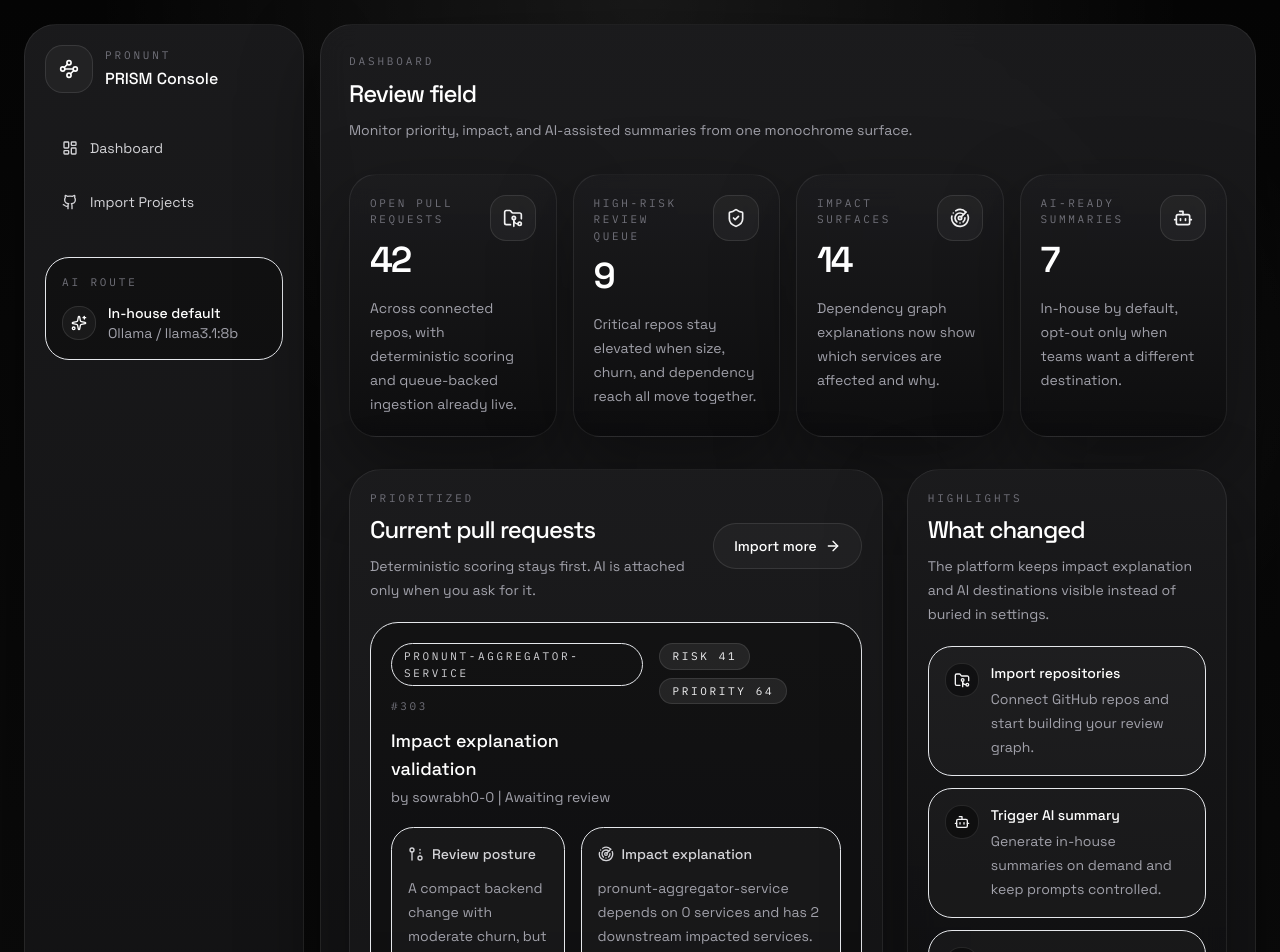
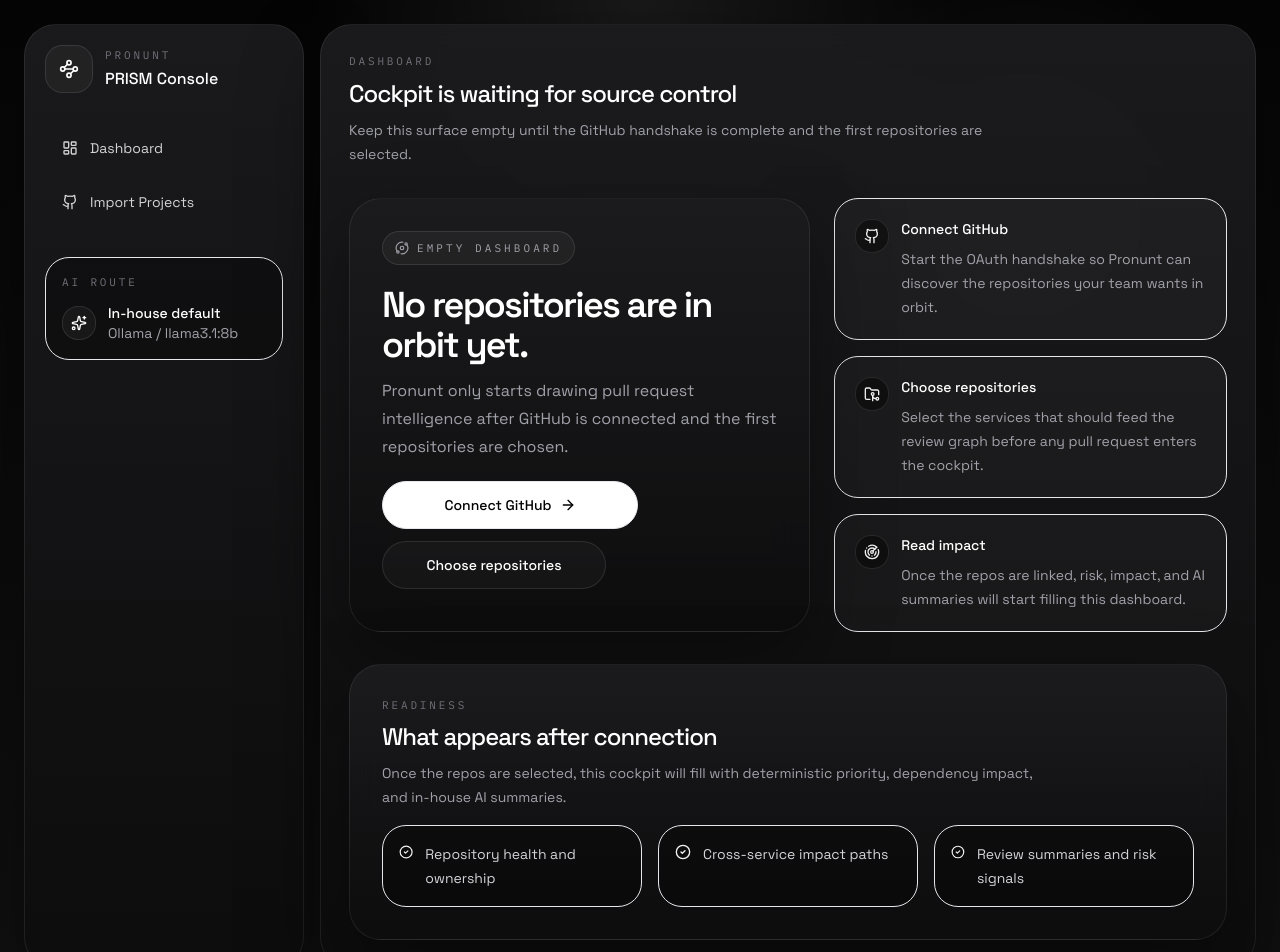
Before and after one commit to pronunt/pronunt-frontend-service, a Next.js app: page /dashboard in a window 1280 px wide. Shown: the top 952 px of the page. Built offline with nearby package versions, Linux system fonts and the light colour scheme.

Commit message:
fix(frontend): wire github auth and empty dashboard states

```diff
--- a/app/dashboard/import/page.tsx
+++ b/app/dashboard/import/page.tsx
@@ -1,16 +1,78 @@
+import Link from "next/link";
+import { ArrowRight, FolderGit2, Github, Orbit, ShieldCheck } from "lucide-react";
+
 import { DashboardSectionHeading } from "@/components/dashboard/dashboard-section-heading";
 import { GithubConnectPanel } from "@/components/onboarding/github-connect-panel";
+import { Button } from "@/components/ui/button";
+
+const placeholderRepos = [
+  "Repository list will appear after GitHub authentication completes.",
+  "Pronunt will let you choose only the services you want in the first review orbit.",
+  "Nothing is imported automatically before you confirm the selection."
+];
 
 export default function ImportPage() {
   return (
     <div className="space-y-8">
       <DashboardSectionHeading
-        eyebrow="Connection"
-        title="GitHub not connected yet"
-        description="Keep the dashboard empty until the account handshake is complete."
+        eyebrow="Import"
+        title="Choose repositories after the handshake"
+        description="This page stays empty until GitHub is connected. Once the account is linked, repository selection belongs here."
       />
 
-      <GithubConnectPanel compact />
+      <section className="grid gap-6 xl:grid-cols-[0.94fr_1.06fr]">
+        <GithubConnectPanel compact />
+
+        <div className="panel rounded-[2rem] p-6 sm:p-8">
+          <div className="space-y-5">
+            <div className="mono inline-flex items-center gap-2 rounded-full border border-white/10 bg-white/[0.04] px-3 py-2 text-[11px] uppercase tracking-[0.28em] text-zinc-400">
+              <FolderGit2 className="h-3.5 w-3.5" />
+              Repository selection
+            </div>
+
+            <div className="space-y-3">
+              <h2 className="text-2xl font-semibold tracking-[-0.04em] text-white sm:text-3xl">
+                The repo picker unlocks right after GitHub connects.
+              </h2>
+              <p className="text-base leading-7 text-zinc-400">
+                We keep this surface intentionally empty until the handshake succeeds, so you only see real repositories from the connected account.
+              </p>
+            </div>
+
+            <div className="grid gap-3">
+              {placeholderRepos.map((item, index) => {
+                const Icon = index === 0 ? Github : index === 1 ? Orbit : ShieldCheck;
+
+                return (
+                  <div
+                    key={item}
+                    className="rounded-[1.5rem] border border-white/8 bg-white/[0.03] p-4"
+                  >
+                    <div className="flex items-start gap-3">
+                      <div className="rounded-2xl border border-white/10 bg-black/40 p-2 text-zinc-100">
+                        <Icon className="h-4 w-4" />
+                      </div>
+                      <p className="text-sm leading-6 text-zinc-300">{item}</p>
+                    </div>
+                  </div>
+                );
+              })}
+            </div>
+
+            <div className="flex flex-col gap-3 sm:flex-row">
+              <Button asChild variant="ghost" size="lg" className="sm:min-w-[14rem]">
+                <Link href="/connect">Open connect page</Link>
+              </Button>
+              <Button asChild size="lg" className="group sm:min-w-[14rem]">
+                <Link href="/api/v1/auth/github/login">
+                  Continue with GitHub
+                  <ArrowRight className="ml-2 h-4 w-4 transition-transform group-hover:translate-x-1" />
+                </Link>
+              </Button>
+            </div>
+          </div>
+        </div>
+      </section>
     </div>
   );
 }
--- a/app/dashboard/page.tsx
+++ b/app/dashboard/page.tsx
@@ -1,29 +1,24 @@
 import Link from "next/link";
-import { ArrowRight, Bot, FolderGit2, Radar, Sparkles } from "lucide-react";
+import { ArrowRight, CheckCircle2, FolderGit2, Github, Orbit, Radar } from "lucide-react";
 
 import { DashboardSectionHeading } from "@/components/dashboard/dashboard-section-heading";
-import { PullRequestCard } from "@/components/dashboard/pull-request-card";
-import { StatCard } from "@/components/dashboard/stat-card";
+import { GithubConnectPanel } from "@/components/onboarding/github-connect-panel";
 import { Button } from "@/components/ui/button";
-import { dashboardMetrics, pullRequests } from "@/lib/mock-data";
 
-const quickActions = [
+const missionSteps = [
   {
-    title: "Import repositories",
-    description: "Connect GitHub repos and start building your review graph.",
-    href: "/dashboard/import",
+    title: "Connect GitHub",
+    description: "Start the OAuth handshake so Pronunt can discover the repositories your team wants in orbit.",
+    icon: Github
+  },
+  {
+    title: "Choose repositories",
+    description: "Select the services that should feed the review graph before any pull request enters the cockpit.",
     icon: FolderGit2
   },
   {
-    title: "Trigger AI summary",
-    description: "Generate in-house summaries on demand and keep prompts controlled.",
-    href: "/dashboard/import",
-    icon: Bot
-  },
-  {
-    title: "Inspect impact graph",
-    description: "See exactly which services are downstream before you review.",
-    href: "/dashboard/import",
+    title: "Read impact",
+    description: "Once the repos are linked, risk, impact, and AI summaries will start filling this dashboard.",
     icon: Radar
   }
 ];
@@ -33,85 +28,89 @@ export default function DashboardPage() {
     <div className="space-y-8">
       <DashboardSectionHeading
         eyebrow="Dashboard"
-        title="Review field"
-        description="Monitor priority, impact, and AI-assisted summaries from one monochrome surface."
+        title="Cockpit is waiting for source control"
+        description="Keep this surface empty until the GitHub handshake is complete and the first repositories are selected."
       />
 
-      <section className="grid gap-4 md:grid-cols-2 xl:grid-cols-4">
-        {dashboardMetrics.map((metric) => (
-          <StatCard key={metric.label} {...metric} />
-        ))}
-      </section>
+      <section className="grid gap-6 xl:grid-cols-[1.08fr_0.92fr]">
+        <div className="panel rounded-[2rem] p-6 sm:p-8">
+          <div className="space-y-5">
+            <div className="mono inline-flex items-center gap-2 rounded-full border border-white/10 bg-white/[0.04] px-3 py-2 text-[11px] uppercase tracking-[0.28em] text-zinc-400">
+              <Orbit className="h-3.5 w-3.5" />
+              Empty dashboard
+            </div>
 
-      <section className="grid gap-6 xl:grid-cols-[1.25fr_0.75fr]">
-        <div className="panel rounded-[2rem] p-5">
-          <div className="mb-5 flex items-center justify-between">
-            <DashboardSectionHeading
-              eyebrow="Prioritized"
-              title="Current pull requests"
-              description="Deterministic scoring stays first. AI is attached only when you ask for it."
-            />
-            <Button asChild variant="ghost">
-              <Link href="/dashboard/import">
-                Import more
-                <ArrowRight className="ml-2 h-4 w-4" />
+            <div className="space-y-3">
+              <h2 className="text-3xl font-semibold tracking-[-0.05em] text-white sm:text-4xl">
+                No repositories are in orbit yet.
+              </h2>
+              <p className="max-w-2xl text-base leading-7 text-zinc-400">
+                Pronunt only starts drawing pull request intelligence after GitHub is connected and the first repositories are chosen.
+              </p>
+            </div>
+
+            <div className="flex flex-col gap-3 sm:flex-row sm:flex-wrap">
+              <Button asChild size="lg" className="group sm:min-w-[16rem]">
+                <Link href="/connect">
+                  Connect GitHub
+                  <ArrowRight className="ml-2 h-4 w-4 transition-transform group-hover:translate-x-1" />
                 </Link>
               </Button>
+              <Button asChild variant="ghost" size="lg" className="sm:min-w-[14rem]">
+                <Link href="/dashboard/import">Choose repositories</Link>
+              </Button>
             </div>
-
-          <div className="space-y-4">
-            {pullRequests.map((pullRequest) => (
-              <PullRequestCard key={pullRequest.id} pullRequest={pullRequest} />
-            ))}
           </div>
         </div>
 
-        <div className="space-y-4">
-          <div className="panel rounded-[2rem] p-5">
-            <DashboardSectionHeading
-              eyebrow="Highlights"
-              title="What changed"
-              description="The platform keeps impact explanation and AI destinations visible instead of buried in settings."
-            />
+        <div className="grid gap-4">
+          {missionSteps.map((step) => {
+            const Icon = step.icon;
 
-            <div className="mt-5 space-y-3">
-              {quickActions.map((action) => {
-                const Icon = action.icon;
             return (
-                  <Link
-                    key={action.title}
-                    href={action.href}
-                    className="block rounded-[1.5rem] border border-white/8 bg-white/[0.03] p-4 transition hover:bg-white/[0.06]"
+              <div
+                key={step.title}
+                className="rounded-[1.5rem] border border-white/8 bg-white/[0.03] p-5"
               >
                 <div className="flex items-start gap-3">
                   <div className="rounded-2xl border border-white/10 bg-black/40 p-2 text-zinc-100">
                     <Icon className="h-4 w-4" />
                   </div>
                   <div>
-                        <h3 className="text-sm font-medium text-white">{action.title}</h3>
-                        <p className="mt-1 text-sm leading-6 text-zinc-400">{action.description}</p>
+                    <h3 className="text-sm font-medium text-white">{step.title}</h3>
+                    <p className="mt-2 text-sm leading-6 text-zinc-400">{step.description}</p>
                   </div>
                 </div>
-                  </Link>
+              </div>
             );
           })}
         </div>
-          </div>
+      </section>
 
-          <div className="panel rounded-[2rem] p-5">
-            <div className="flex items-center gap-3">
-              <div className="rounded-2xl border border-white/10 bg-white/[0.04] p-2 text-zinc-100">
-                <Sparkles className="h-4 w-4" />
-              </div>
-              <div>
-                <p className="mono text-[11px] uppercase tracking-[0.24em] text-zinc-500">AI route</p>
-                <h3 className="mt-1 text-base font-medium text-white">In-house is default</h3>
+      <section className="panel rounded-[2rem] p-6 sm:p-8">
+        <div className="space-y-4">
+          <DashboardSectionHeading
+            eyebrow="Readiness"
+            title="What appears after connection"
+            description="Once the repos are selected, this cockpit will fill with deterministic priority, dependency impact, and in-house AI summaries."
+          />
+
+          <div className="grid gap-4 md:grid-cols-3">
+            {[
+              "Repository health and ownership",
+              "Cross-service impact paths",
+              "Review summaries and risk signals"
+            ].map((item) => (
+              <div
+                key={item}
+                className="rounded-[1.5rem] border border-white/8 bg-black/30 p-4"
+              >
+                <div className="flex items-start gap-3">
+                  <CheckCircle2 className="mt-0.5 h-4 w-4 text-zinc-100" />
+                  <p className="text-sm leading-6 text-zinc-300">{item}</p>
                 </div>
               </div>
-            <p className="mt-4 text-sm leading-6 text-zinc-400">
-              Your prompts remain fixed inside Pronunt. Teams can stay on the in-house Ollama route by
-              default and only opt out when they really need an external model.
-            </p>
+            ))}
           </div>
         </div>
       </section>
```
Also changed, not shown: components/onboarding/github-connect-panel.tsx (+8 -4 lines). Lines whose indentation alone changed are shown as unchanged.
